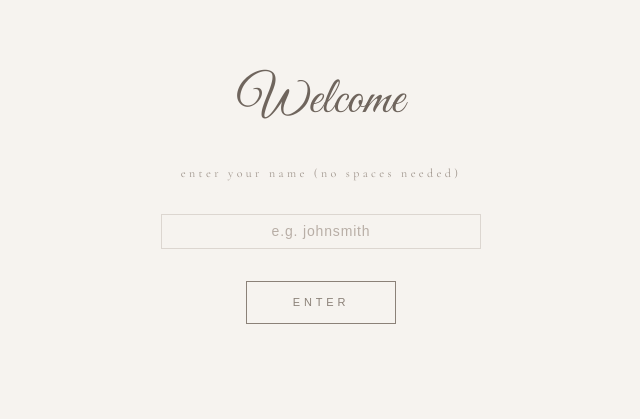
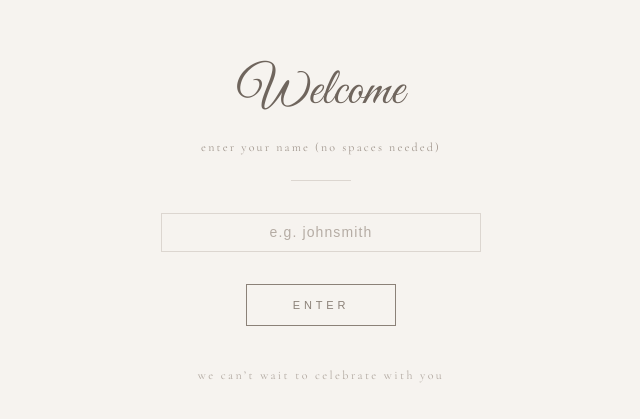
Before and after one commit to fiattap/wedding-website, a Next.js app: page / in a window 1280 px wide. Shown: the part 207-626 px from the top of the page, without its empty margins (319-959 px from the left). Built offline with nearby package versions, Linux system fonts and the light colour scheme.

Commit message:
initial deploy

```diff
--- a/app/page.tsx
+++ b/app/page.tsx
@@ -20,7 +20,7 @@ export default function Home() {
   const [mounted, setMounted] = useState(false);
 
   useEffect(() => {
-    setMounted(true); // for subtle fade-in
+    setMounted(true);
   }, []);
 
   const normalize = (str: string) =>
@@ -64,25 +64,36 @@ export default function Home() {
   };
 
   return (
-    <main className="flex min-h-screen items-center justify-center bg-[#f6f3ef] text-[#4f4842] px-4">
+    <main className="flex min-h-screen items-center justify-center bg-[#f6f3ef] text-[#4f4842] px-4 overflow-hidden">
 
+      {/* CONTENT */}
       <div
-        className={`w-full max-w-[320px] text-center transition-opacity duration-1000 ${
-          mounted ? "opacity-100" : "opacity-0"
+        className={`w-full max-w-[320px] text-center transform transition-all duration-[1200ms] ${
+          mounted
+            ? "opacity-100 translate-y-2 scale-100"   // 👈 subtle downward entry
+            : "opacity-0 translate-y-8 scale-[0.98]"
         }`}
       >
 
+        {/* VISUAL BALANCE SHIFT (NOW DOWN, NOT UP) */}
+        <div className="translate-y-4 md:translate-y-6">
+
           {/* TITLE */}
-        <h1 className={`${scriptFont.className} text-[52px] text-[#6f655d]`}>
+          <h1
+            className={`${scriptFont.className} text-[52px] text-[#6f655d] leading-none`}
+          >
             Welcome
           </h1>
 
           {/* SUBTEXT */}
           <p
-          className={`${serifFont.className} mt-6 text-[12px] tracking-[0.28em] text-[#a0968d]`}
+            className={`${serifFont.className} mt-5 text-[12px] tracking-[0.18em] text-[#a0968d]`}
           >
             enter your name (no spaces needed)
           </p>
+
+          {/* DIVIDER */}
+          <div className="mt-6 mx-auto h-[1px] w-[60px] bg-[#dcd6d0]" />
 
           {/* INPUT */}
           <div className="mt-8">
@@ -98,7 +109,7 @@ export default function Home() {
               }}
               placeholder="e.g. johnsmith"
               disabled={loading}
-            className="w-full border border-[#dcd6d0] bg-transparent px-1.5 py-1.5 text-center text-[14px] tracking-[0.06em] text-[#6f655d] outline-none placeholder:text-[#b8aea6] focus:border-[#bfb6ae] focus:ring-0 disabled:opacity-50 transition"
+              className="w-full border border-[#dcd6d0] bg-transparent px-2 py-2 text-center text-[14px] tracking-[0.08em] text-[#6f655d] outline-none placeholder:text-[#b5aca4] focus:border-[#8b8178] focus:scale-[1.02] transition-all duration-300 disabled:opacity-50"
             />
           </div>
 
@@ -107,7 +118,7 @@ export default function Home() {
             <button
               onClick={handleLogin}
               disabled={loading}
-            className="w-[150px] border border-[#8b8178] py-3 text-[11px] uppercase tracking-[0.35em] text-[#8b8178] transition-all duration-300 hover:bg-[#8b8178] hover:text-white disabled:opacity-50"
+              className="w-[150px] border border-[#8b8178] py-3 text-[11px] uppercase tracking-[0.35em] text-[#8b8178] transition-all duration-300 hover:bg-[#4f4842] hover:text-white hover:scale-[1.03] active:scale-[0.98] disabled:opacity-50"
             >
               {loading ? "Checking..." : "Enter"}
             </button>
@@ -115,10 +126,19 @@ export default function Home() {
 
           {/* ERROR */}
           {error && (
-          <p className="mt-5 text-sm text-red-500">
+            <p className="mt-5 text-[12px] tracking-[0.15em] text-[#b08980]">
               {error}
             </p>
           )}
+
+          {/* FOOTER */}
+          <p
+            className={`${serifFont.className} mt-10 text-[12px] tracking-[0.2em] text-[#b0a79f]`}
+          >
+            we can’t wait to celebrate with you
+          </p>
+
+        </div>
       </div>
     </main>
   );
--- a/app/phuket/page.tsx
+++ b/app/phuket/page.tsx
@@ -45,8 +45,8 @@ export default function PhuketPage() {
   const [showMoreDetails, setShowMoreDetails] = useState(false);
 
   useEffect(() => {
-    const textTimer = setTimeout(() => setShowIntroText(true), 2800);
-    const hideTimer = setTimeout(() => setShowIntro(false), 5800);
+    const textTimer = setTimeout(() => setShowIntroText(true), 2600);
+    const hideTimer = setTimeout(() => setShowIntro(false), 6500);
 
     return () => {
       clearTimeout(textTimer);
@@ -83,7 +83,7 @@ export default function PhuketPage() {
   return (
     <main className="relative min-h-screen overflow-hidden bg-[#f6f3ef] text-[#4f4842]">
 
-      {/* INTRO OVERLAY */}
+      {/* INTRO */}
       {showIntro && (
         <div className="absolute inset-0 z-20">
 
@@ -94,30 +94,25 @@ export default function PhuketPage() {
               fill
               priority
               sizes="100vw"
-              className="object-cover object-center scale-[1.03]"
+              className="object-cover object-center animate-zoomSlow"
             />
-            <div className="absolute inset-0 bg-black/25" />
+            <div className="absolute inset-0 bg-black/20" />
           </div>
 
-          {/* FIXED CENTERING */}
-          <div className="absolute inset-0 flex items-center justify-center px-6">
-            <div
-              className={`w-full max-w-[90vw] text-center transform -translate-y-6 ${
-                showIntroText ? "intro-reveal" : "opacity-0"
-              }`}
-            >
+          <div className="absolute inset-0 flex items-center justify-center px-4">
+            <div className={`${showIntroText ? "intro-reveal" : "opacity-0"} w-full text-center`}>
               <h1
-                className={`${scriptFont.className} text-[44px] sm:text-[64px] md:text-[88px] lg:text-[110px] leading-tight text-white`}
+                className={`${scriptFont.className} text-white whitespace-nowrap leading-[1.1] text-[clamp(40px,9vw,140px)]`}
+                style={{ textShadow: "0 10px 40px rgba(0,0,0,0.35)" }}
               >
                 {INTRO_TEXT}
               </h1>
             </div>
           </div>
-
         </div>
       )}
 
-      {/* MAIN CONTENT */}
+      {/* MAIN */}
       <div className={`relative transition-opacity duration-700 ${showIntro ? "opacity-0" : "opacity-100"}`}>
         <section className="flex min-h-screen flex-col items-center justify-center px-6 text-center">
 
@@ -129,27 +124,31 @@ export default function PhuketPage() {
             {MAIN_HEADING}
           </h2>
 
-          {/* PHOTO */}
+          {/* PHOTO (NO SHIFT GUARANTEED) */}
           <div className="mt-12">
             <div className="relative w-[220px] md:w-[260px] aspect-[4/5] mx-auto overflow-hidden rounded-[24px] shadow-lg">
 
+              {/* PREVIOUS */}
               <Image
                 src={PHOTOS[prevPhoto]}
                 alt=""
                 fill
                 sizes="(max-width: 768px) 220px, 260px"
-                className="object-cover absolute inset-0"
+                className="object-cover absolute inset-0 will-change-transform translate-z-0"
+                style={{ transform: "translateZ(0)" }}
               />
 
+              {/* CURRENT */}
               <Image
                 src={PHOTOS[currentPhoto]}
                 alt=""
                 fill
                 priority
                 sizes="(max-width: 768px) 220px, 260px"
-                className={`object-cover absolute inset-0 transition-opacity duration-[1800ms] ${
+                className={`object-cover absolute inset-0 transition-opacity duration-[1800ms] will-change-opacity translate-z-0 ${
                   isFading ? "opacity-100" : "opacity-0"
                 }`}
+                style={{ transform: "translateZ(0)" }}
               />
 
             </div>
@@ -159,7 +158,6 @@ export default function PhuketPage() {
             a collection of places we have loved
           </p>
 
-          {/* CTA */}
           <div className={`mt-10 transition-all duration-700 ${showMoreDetails ? "opacity-100 translate-y-0" : "opacity-0 translate-y-4"}`}>
             <Link href="/phuket/info">
               <span className="flex flex-col items-center text-[11px] uppercase tracking-[0.3em] text-[#8b8178]">
@@ -172,11 +170,12 @@ export default function PhuketPage() {
         </section>
       </div>
 
-      {/* ANIMATION */}
+      {/* ANIMATIONS */}
       <style jsx global>{`
         .intro-reveal {
           clip-path: inset(0 100% 0 0);
-          animation: revealText 2.4s ease forwards;
+          opacity: 0;
+          animation: revealText 2.2s ease forwards, fadeIn 1s ease forwards;
         }
 
         @keyframes revealText {
@@ -184,6 +183,25 @@ export default function PhuketPage() {
             clip-path: inset(0 0 0 0);
           }
         }
+
+        @keyframes fadeIn {
+          to {
+            opacity: 1;
+          }
+        }
+
+        @keyframes zoomSlow {
+          from {
+            transform: scale(1.03);
+          }
+          to {
+            transform: scale(1.08);
+          }
+        }
+
+        .animate-zoomSlow {
+          animation: zoomSlow 6.5s ease-out forwards;
+        }
       `}</style>
 
     </main>
```
Lines whose indentation alone changed are shown as unchanged.
